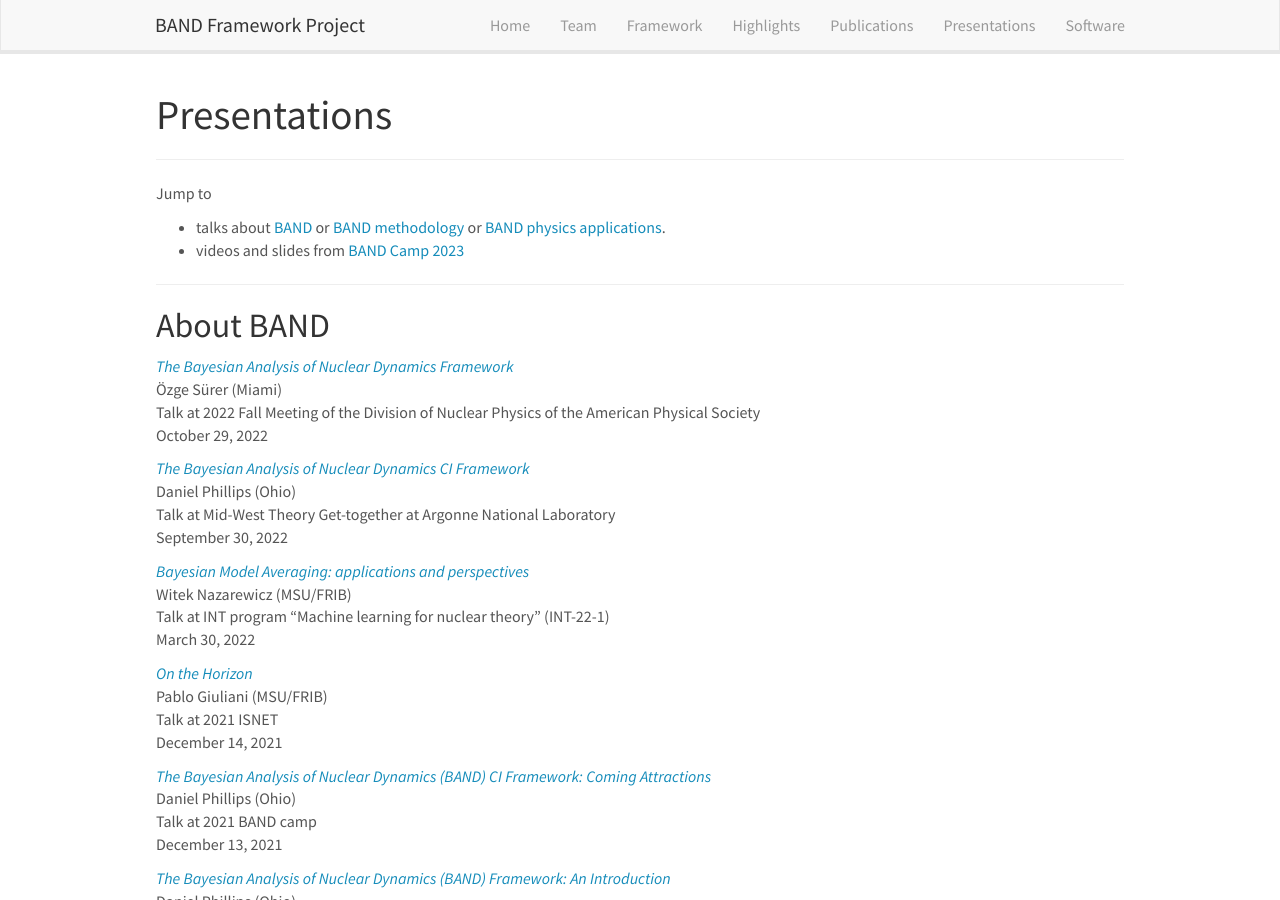
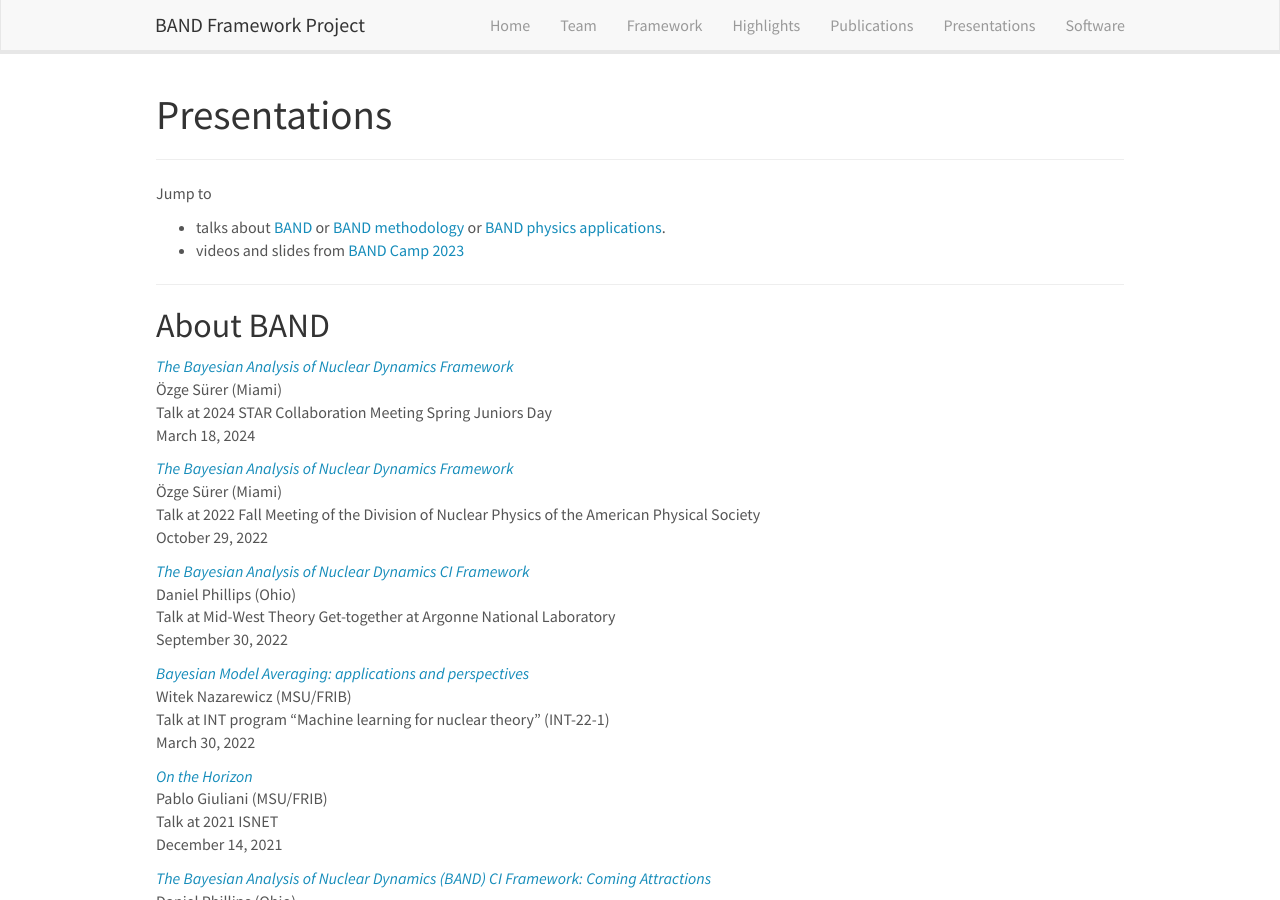
Before and after one commit to bandframework/bandframework.github.io, a Jekyll site: the page built from _pages/presentations.md, in a window 1280 px wide and 900 px high. Built offline with Jekyll 4.4.1, drawn with Linux system fonts in a browser that asks for light colours; nearby versions of some CDN libraries.

Commit message:
update presentations with STAR collab

```diff
--- a/_data/presentations.yml
+++ b/_data/presentations.yml
@@ -213,7 +213,6 @@
   highlight: 0
   type: BAND_Camp_2023
   news2:
-
 
 
 - title: "The Bayesian Analysis of Nuclear Dynamics Framework"
@@ -437,6 +436,19 @@
     url: https://www.dropbox.com/s/lgsbii5945n24lb/Semposki_MWTGT.pdf?dl=0
   highlight: 0
   type: methodology
+  news2:
+
+- title: "The Bayesian Analysis of Nuclear Dynamics Framework"
+  image:
+  location: >
+    Talk at 2024 STAR Collaboration Meeting Spring Juniors Day
+  date: >
+    March 18, 2024
+  presenter: Özge Sürer (Miami)
+  link:
+    url: https://indico.bnl.gov/event/22219/
+  highlight: 0
+  type: band
   news2:
 
 - title: "The Bayesian Analysis of Nuclear Dynamics Framework"
```
Also changed, not shown: images/logopic/ROSE_Logo.png (deleted), images/logopic/ROSE_logo.png.
